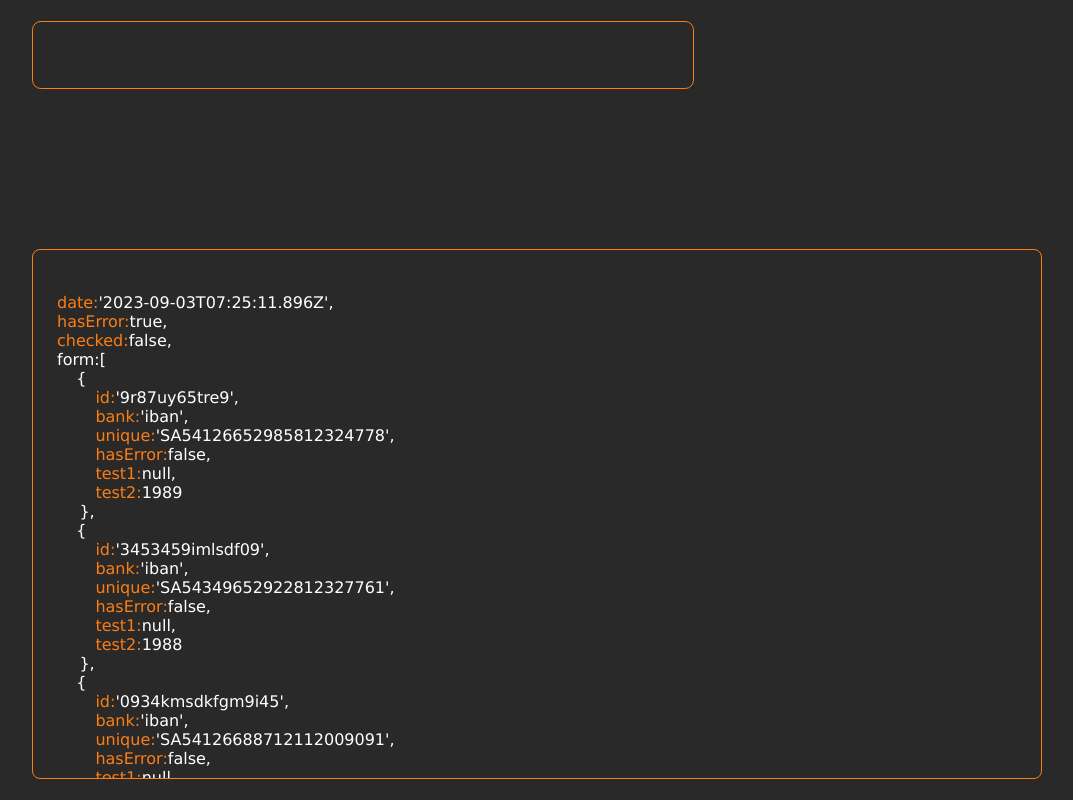
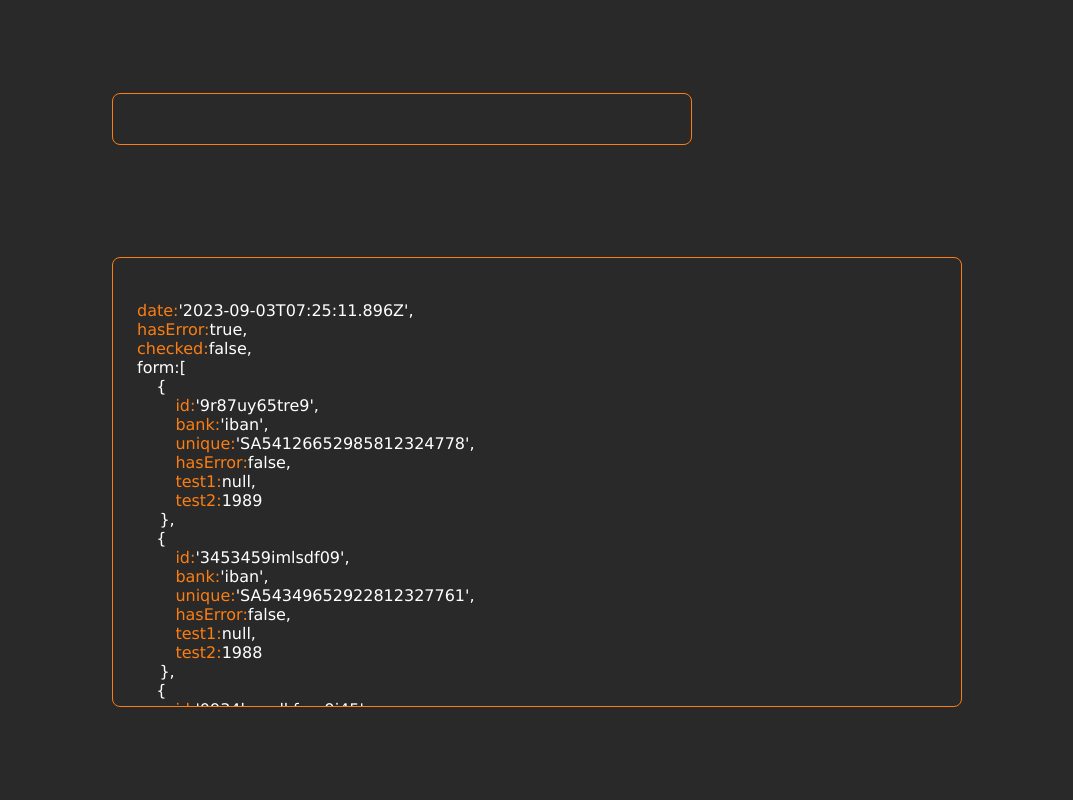
Before and after one commit to Dave86dev/jsonsurferTS, a React (Vite) app: page / in a window 1280 px wide. Shown: the whole page, without its empty margins (103-1176 px from the left). Built offline with nearby package versions, Linux system fonts and the light colour scheme.

Commit message:
hotfix: design stable laptop

```diff
--- a/src/App.css
+++ b/src/App.css
@@ -28,8 +28,8 @@ h4 {
 }
 
 .jsonContainer {
-  max-height: 30em;
-  width: 60em;
+  max-height: 25em;
+  width: 50em;
   overflow-y: auto;
   overflow-x: auto;
   padding: 0em 0em 0.5em 0.5em;
@@ -39,9 +39,9 @@ h4 {
 }
 
 .input {
-  height: 4rem;
-  width: 40rem;
-  font-size: 1.1em;
+  height: 3rem;
+  width: 35rem;
+  font-size: 1em;
   color: white;
   padding-left: 1em;
   border-radius: 0.5em;
@@ -59,12 +59,12 @@ h4 {
 .answer {
   display: flex;
   flex-direction: column;
-  margin-bottom: 6em;
+  margin-bottom: 3em;
 }
 
 .value {
   height: 1rem;
   margin-top: 3rem;
   color: white;
-  font-size: 1.1em;
+  font-size: 1em;
 }
```
